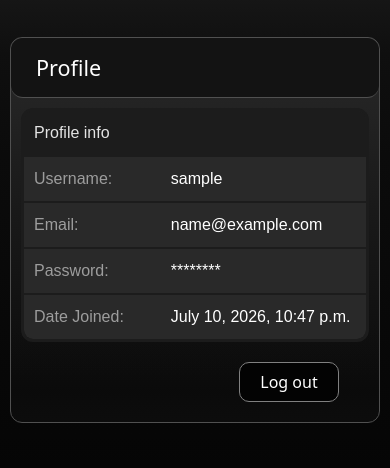
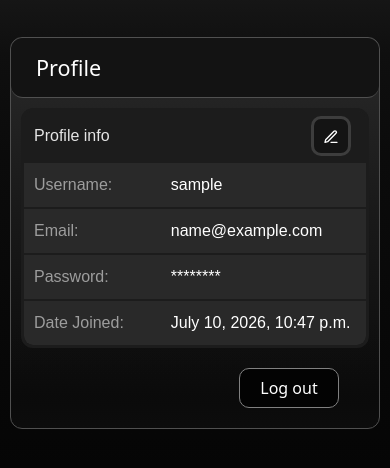
Before and after one commit to 221rdb256IngusAlfsAboltins/ThoughtOrginizer, a Django app: page /profile in a window 390 px wide. Shown: the part 73-541 px from the top of the page. Run offline with Django 4.2, Linux system fonts and the light colour scheme; the visitor is signed in with stand-in values (Sample User, id 1).

Commit message:
added profile editing option

```diff
--- a/journal/forms.py
+++ b/journal/forms.py
@@ -68,3 +68,26 @@ class LoginForm(AuthenticationForm):
         }),
         label=""
     )
+
+
+class UpdateUserForm(forms.ModelForm):
+    password = None
+    class Meta:
+        model = User
+        fields = ['username', 'email']
+        exclude = ['password','password1']
+
+    def __init__(self, *args, **kwargs):
+        super().__init__(*args, **kwargs)
+
+        self.fields['username'].widget.attrs.update({
+            'placeholder': 'Username'
+        })
+
+        self.fields['email'].widget.attrs.update({
+            'placeholder': 'Email address'
+        })
+
+
+        for field in self.fields.values():
+            field.help_text = ''
--- a/journal/templates/journal/profile.html
+++ b/journal/templates/journal/profile.html
@@ -19,11 +19,30 @@
             </h4>
 
         </div>
-        <div class = "main-box-content" id="profile_table">
-            <div >
-                <table  >
+        <div class = "main-box-content">
+            <div class="profile-widgets">
+
+                <div class="widget">
+
+                    <div id="profile-view" {% if edit_mode %}style="display:none;"{% endif %}>
+
+                        <table class="profile_table">
                             <tr class="table-title">
-                        <th colspan="2">Profile info</th>
+                                <th>Profile info</th>
+                                <th style="padding:0; text-align:right;">
+                                    <button type="button" style="margin:5px 15px 5px 0 ; width:40px; background-color:rgb(20, 20, 20); border-color:rgb(61, 61, 61);border-width:3px" id="edit-btn"> <svg xmlns="http://www.w3.org/2000/svg"
+                                    width="16" height="16"
+                                    viewBox="0 0 24 24"
+                                    fill="none"
+                                    stroke="currentColor"
+                                    stroke-width="2"
+                                    stroke-linecap="round"
+                                    stroke-linejoin="round">
+                                    <path d="M12 20h9"/>
+                                    <path d="M16.5 3.5a2.1 2.1 0 0 1 3 3L7 19l-4 1 1-4Z"/>
+                                </svg></button>
+                                </th>
+
                             </tr>
                             <tr>
                                 <th>Username:</th>
@@ -52,6 +123,7 @@
                 </div>
 
             </form>
+            <a href=""></a>
         </div>
     </div>
 
@@ -59,3 +131,25 @@
 
 
 {% endblock %}
+{% block extra_js %}
+<script>
+    const editBtn = document.getElementById("edit-btn");
+    const cancelBtn = document.getElementById("cancel-btn");
+
+    const profileView = document.getElementById("profile-view");
+    const profileEdit = document.getElementById("profile-edit");
+
+
+    editBtn.onclick = function() {
+        profileView.style.display = "none";
+        profileEdit.style.display = "block";
+    };
+
+
+    cancelBtn.onclick = function() {
+        profileEdit.style.display = "none";
+        profileView.style.display = "block";
+    };
+
+</script>
+{% endblock %}
--- a/journal/urls.py
+++ b/journal/urls.py
@@ -8,7 +8,7 @@ urlpatterns = [
     path('register', views.register, name='register'),
     path('my_login', views.my_login, name='my_login'),
     path('logout', views.logout, name='logout'),
-    path('profile', views.profile, name='profile'),
+    path('profile', views.profile_management, name='profile'),
     path('logout_user', views.logout_user, name='logout_user'),
     path('create_thought', views.create_thought, name='create_thought'),
     path('my-thoughts', views.my_thoughts, name='my-thoughts'),
--- a/journal/views.py
+++ b/journal/views.py
@@ -1,5 +1,5 @@
 from django.shortcuts import render,redirect
-from . forms import CreateUserForm, LoginForm, ThoughtForm
+from . forms import CreateUserForm, LoginForm, ThoughtForm,UpdateUserForm
 from django.contrib.auth import authenticate, login,logout
 from django.contrib.auth.decorators import login_required
 from django.contrib import messages
@@ -54,8 +54,26 @@ def logout_user(request):
 
 
 @login_required(login_url='my_login')
-def profile(request):
-    return render(request, 'journal/profile.html')
+def profile_management(request):
+
+    if request.method == "POST":
+        form = UpdateUserForm(request.POST, instance=request.user)
+        if form.is_valid():
+            thought = form.save(commit=False)
+            thought.user = request.user
+            thought.save()
+            return redirect('profile')
+        else:
+            context = {
+                'UpdateUserForm': form,
+                'edit_mode': True
+            }
+            return render(request, 'journal/profile.html', context)
+
+    else:
+        form = UpdateUserForm(instance=request.user)
+    context = {'UpdateUserForm':form}
+    return render(request, 'journal/profile.html', context)
 
 
 @login_required(login_url='my_login')
@@ -65,7 +83,6 @@ def create_thought(request):
         form = ThoughtForm(request.POST)
 
         if form.is_valid():
-            print("testng")
             thought = form.save(commit=False)
             thought.user = request.user
             thought.save()
--- a/static/css/base.css
+++ b/static/css/base.css
@@ -175,8 +175,8 @@ input:-webkit-autofill:active {
 }
 
 .error {
-    color: #b8b8b8;
-    font-size: 12px;
+    color: #c65a5a;
+    font-size: 14px;
     margin-bottom: 0;
     padding-bottom: 0;
 
@@ -196,7 +196,7 @@ input:-webkit-autofill:active {
     box-sizing: border-box !important;
     background-color: rgba(0, 0, 0, 0.637);
     border:none;
-    /*height:40px;*/
+
     font-size:15px;
     padding:10px;
     border-radius: 12px;
@@ -249,9 +249,7 @@ input:-webkit-autofill:active {
     margin:20px 0 10px;
     align-self: right !important;
 }
-.main-box-content button:hover{
-    background-color: rgb(46, 46, 46);
-}
+
 .thought-form-container p{
     font-size:10px;
 }
@@ -270,17 +268,36 @@ input:-webkit-autofill:active {
     border-radius: 12px;
     overflow: hidden;
 }
-#profile_table table{
+.profile_table{
     max-width: 500px;
 
 }
-#profile_table th {
+.profile_table th {
     width: 40%;
 
 }
-#profile_table td {
+.profile_table td {
     width: 60%;
 }
+.profile_table input{
+    margin-top: 0px !important;
+    color:rgb(212, 212, 212);
+}
+.profile-widgets {
+    display: flex;
+    flex-direction: row;
+    gap: 30px;
+    justify-content: left;
+    align-items: flex-start;
+}
+
+.profile-widgets .widget {
+    flex: 1;
+    max-width: 500px;
+}
+
+
+
 #view_allthoughts_table table{
     max-width: 1500px;
 
@@ -411,6 +428,42 @@ input:-webkit-autofill:active {
 .main-box-content  input[type="checkbox"]:checked::before {
     transform: scale(1);
 }
+
+
 .main-box button:active{
     background-color: #fefefebc;
 }
+
+.main-box button:hover{
+    background-color: rgb(73, 73, 73) !important;
+}
+.link-btn {
+    display: inline-flex !important;
+    align-items: center !important;
+    justify-content: center !important;
+
+    height: 40px !important;
+    width: 100px !important;
+
+    border-radius: 10px !important;
+    border: 1px solid grey !important;
+
+    color: white !important;
+    background-color: rgb(3,3,3)!important  ;
+    text-decoration: none !important;
+}
+
+.link-btn:hover {
+    background-color: rgb(46,46,46) !important;
+}
+
+@media (max-width: 700px) {
+    .profile-widgets {
+        flex-direction: column;
+        align-items: left;
+        width: 100%;
+    }
+    .widget{
+        width: 100%;
+    }
+}
```
Also changed, not shown: other parts of journal/templates/journal/profile.html (+52 -0 lines). Lines whose indentation alone changed are shown as unchanged.
